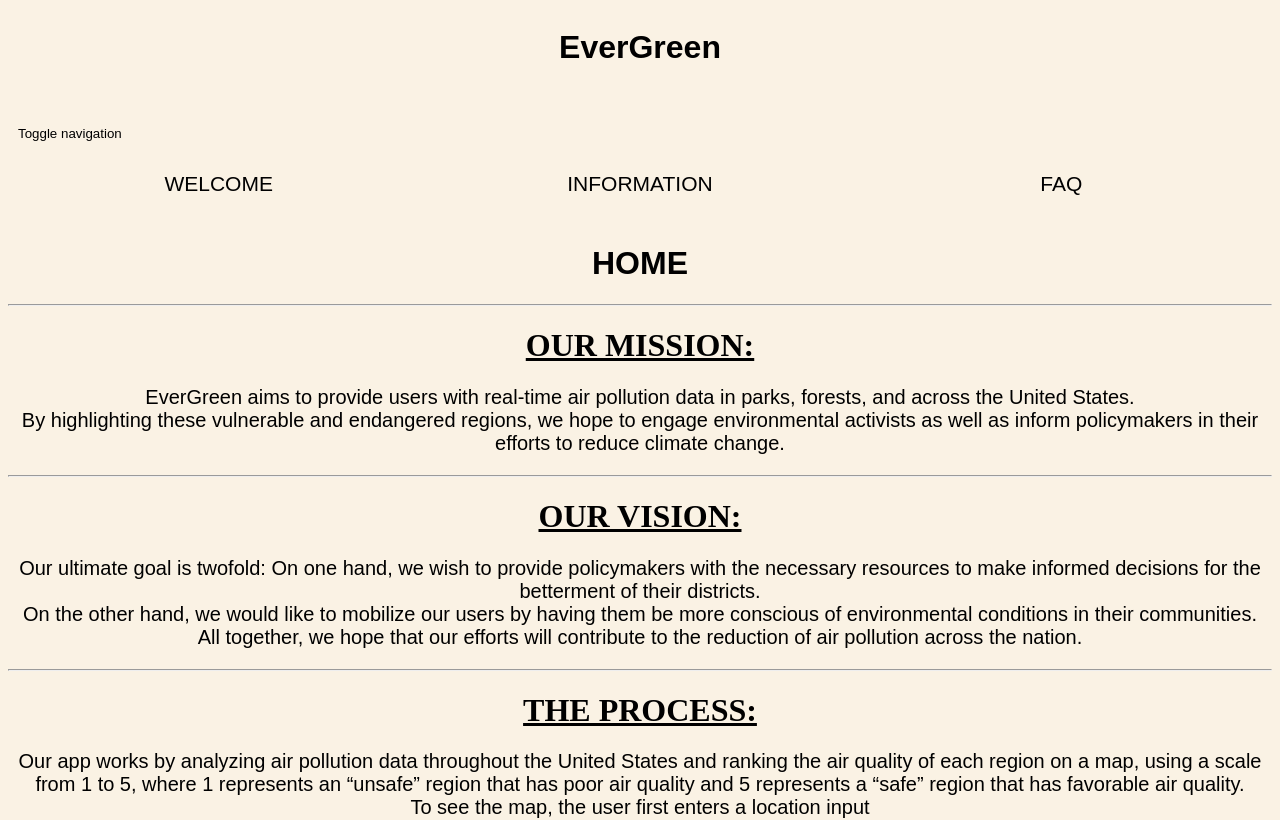
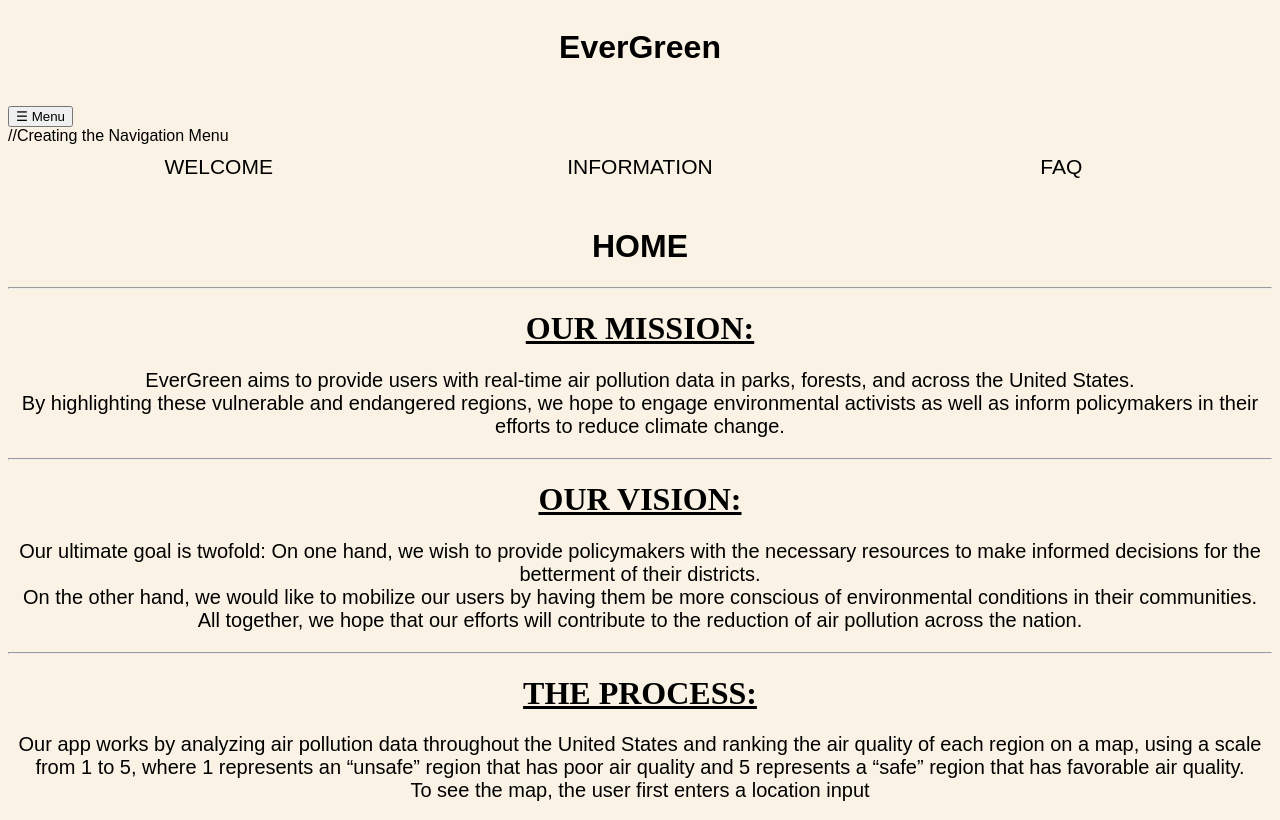
Before and after one commit to Allens124/EverGreenFrontend, a Next.js app in the folder ever/: page / in a window 1280 px wide. Shown: the top 820 px of the page. Built offline with nearby package versions, Linux system fonts and the light colour scheme.

Commit message:
{/*Creating the Menubar */}

```diff
--- a/ever/app/page.js
+++ b/ever/app/page.js
@@ -12,12 +12,13 @@ export default function Home() {
       </Box>
       <br/>
       <Box>
-      <button type="button" class="navbar-toggle collapsed" data-toggle="collapse" data-target="#navbar-collapse" aria-expanded="false">
-        <span class="sr-only">Toggle navigation</span>
-        <span class="icon-bar"></span>
-        <span class="icon-bar icon-bar--middle"></span>
-        <span class="icon-bar"></span>
-      </button>
+        {/*Creating the Menubar */}
+      <Box className="navbar">
+        <button type="button" class="toggle" onClick={()=> setMenuOpen(!setMenuOpen)}>
+          ☰ Menu
+        </button>
+      </Box>
+        //Creating the Navigation Menu
        <nav className="jian">
         <a href="/">WELCOME</a>
         <a href="info/">INFORMATION</a>
```
